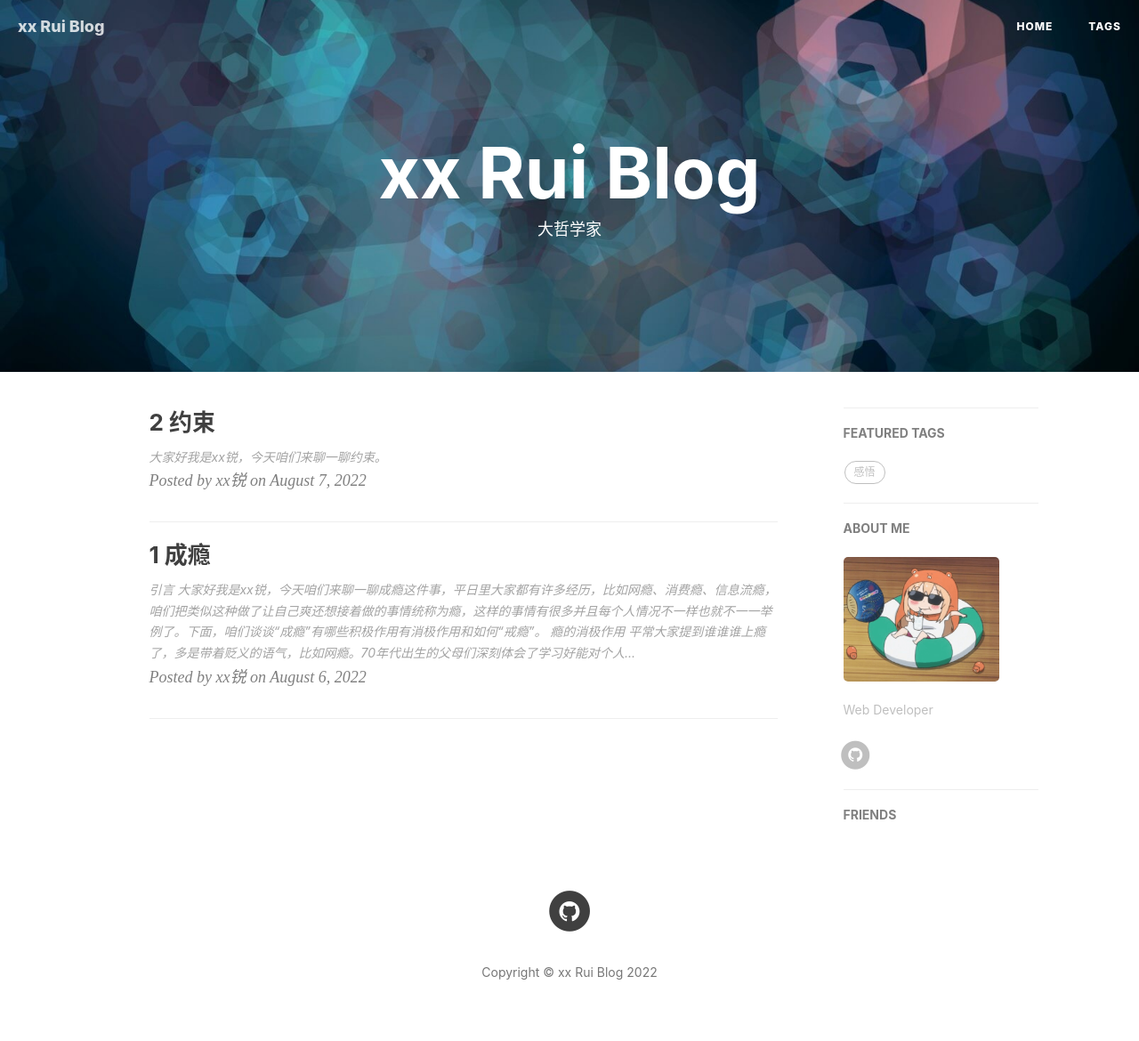
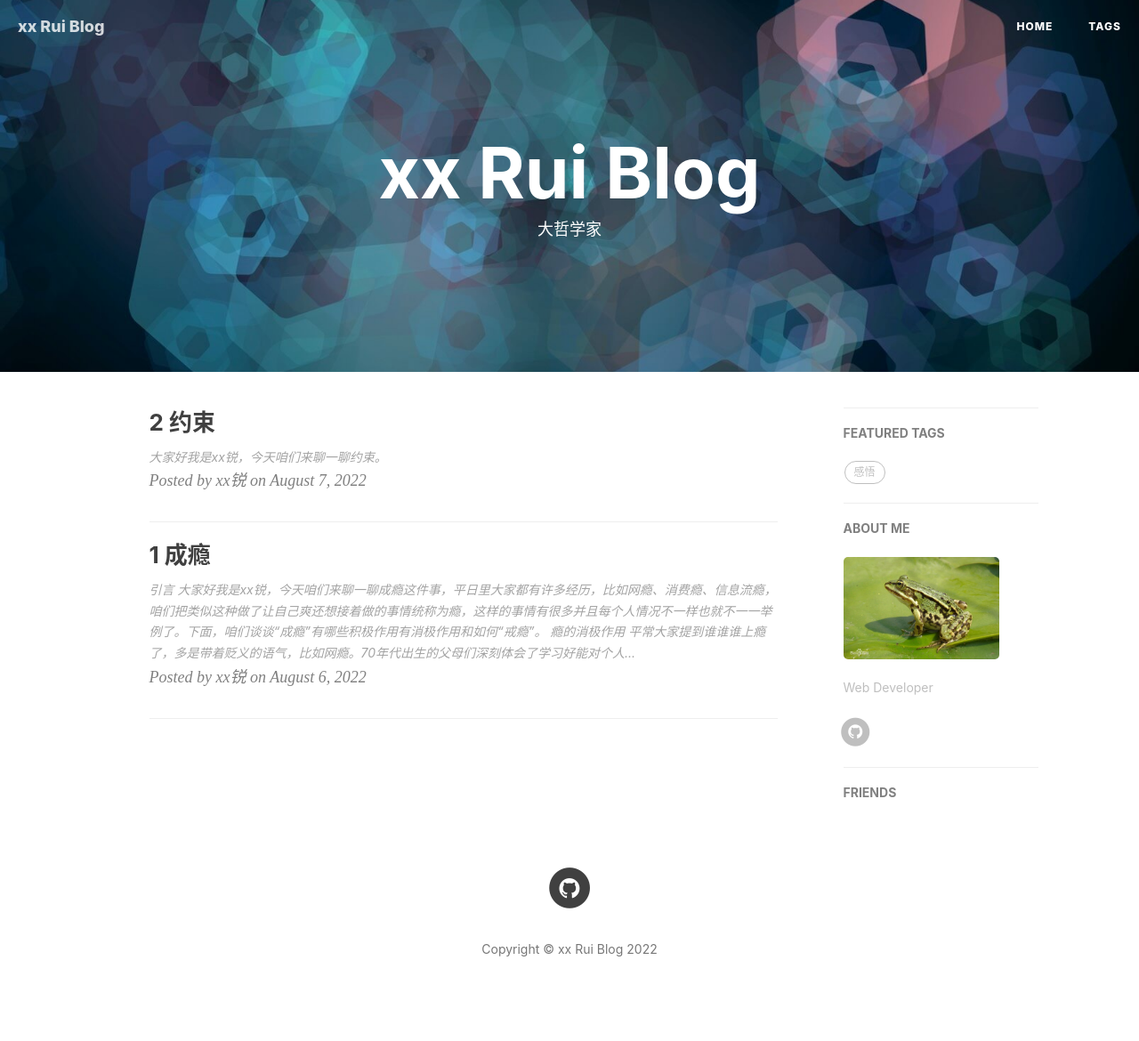
Before and after one commit to Fr3027/Fr3027.github.io, a Jekyll site: the page built from index.html, in a window 1280 px wide. Shown: the whole page at 89% size. Built offline with Jekyll 4.4.1, drawn with Linux system fonts in a browser that asks for light colours; nearby versions of some CDN libraries; the list of posts is cut into pages by our own code; comment, search, counter and statistics services are not loaded; after the commit the page ends 1144 px from its top, so only the background shows below that.

Commit message:
upload avatar

```diff
--- a/_config.yml
+++ b/_config.yml
@@ -19,7 +19,7 @@
 # Sidebar settings
 sidebar: true                           # whether or not using Sidebar.
 sidebar-about-description: "Web Developer"
-sidebar-avatar: /img/avatar.png      # use absolute URL, seeing it's used in both `/` and `/about/`
+sidebar-avatar: /img/avatar.jpeg      # use absolute URL, seeing it's used in both `/` and `/about/`
 
 
 # Featured Tags
@@ -31,7 +31,7 @@
 RSS: false
 weibo_username:     false
 zhihu_username:     false
-github_username:    wumeilian
+github_username:    Fr3027
 
 
 # Build settings
```
Also changed, not shown: img/avatar.jpeg (added).
